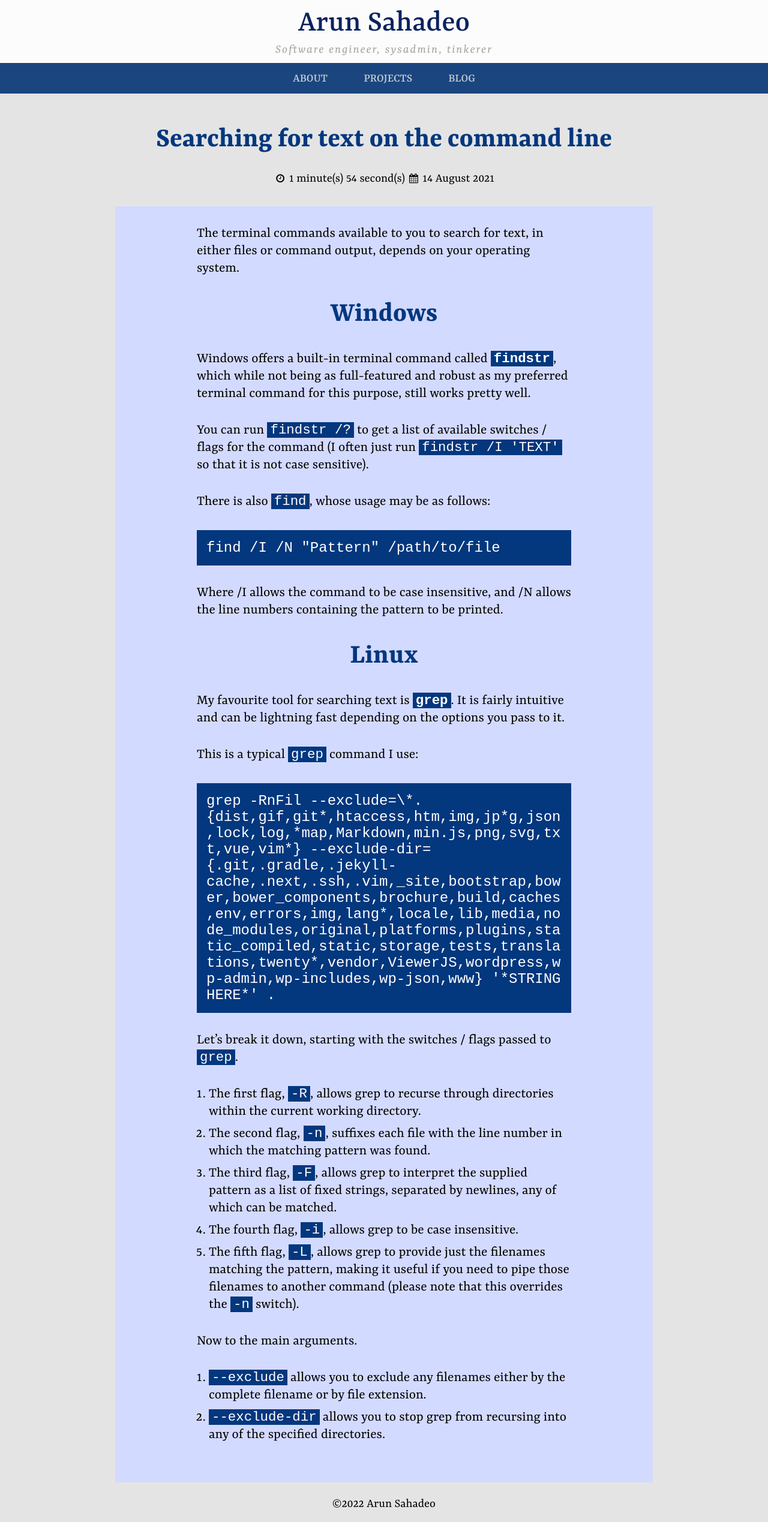
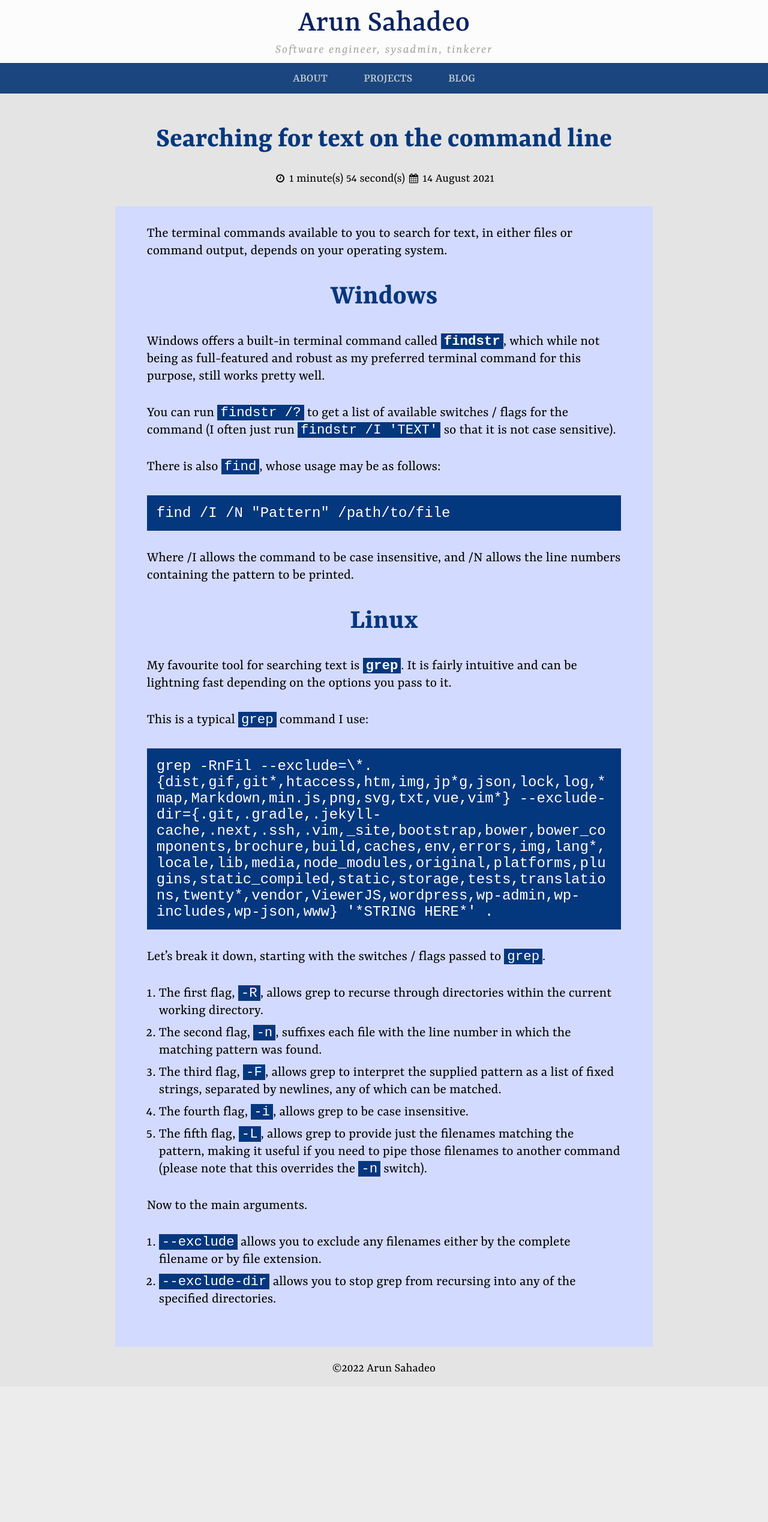
Before and after one commit to ArunSahadeo/ArunSahadeo.github.io, a Jekyll site: the page built from _posts/2021-08-14-searching-for-text-command-line.markdown, in a window 1280 px wide. Shown: the whole page at 60% size. Built offline with Jekyll 4.4.1, drawn with Linux system fonts in a browser that asks for light colours; some web fonts are replaced; after the commit the page ends 2312 px from its top, so only the background shows below that.

Commit message:
Change article container width

```diff
--- a/_sass/layout/_posts.scss
+++ b/_sass/layout/_posts.scss
@@ -23,7 +23,7 @@ main {
     padding: 2rem;
 
     .article-inner {
-      max-width: 75%;
+      max-width: 95%;
       margin-left: auto;
       margin-right: auto;
 
```
